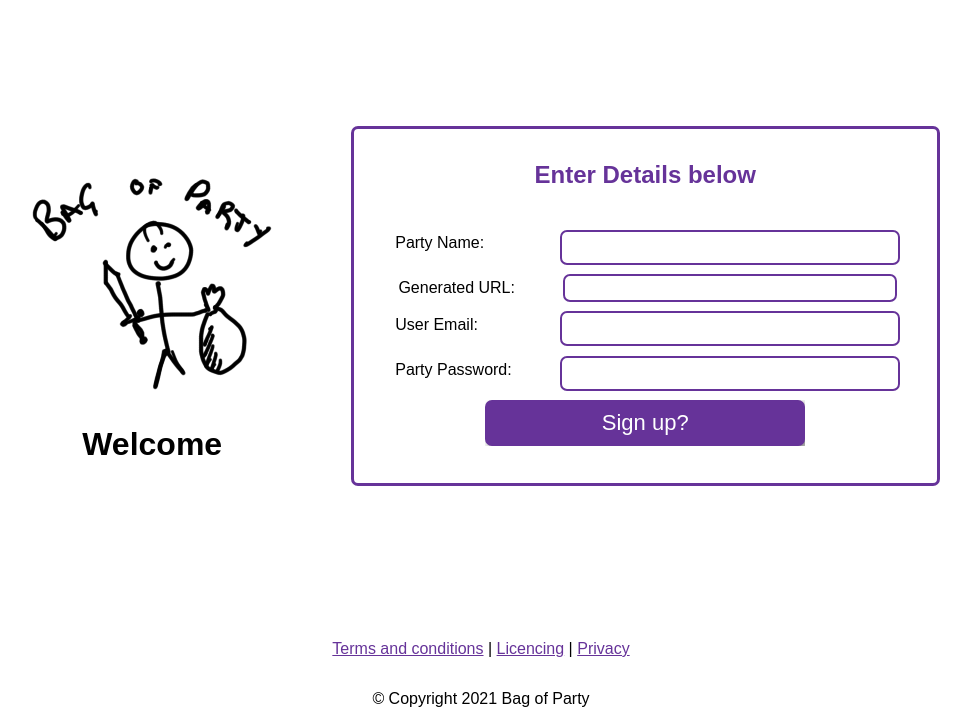
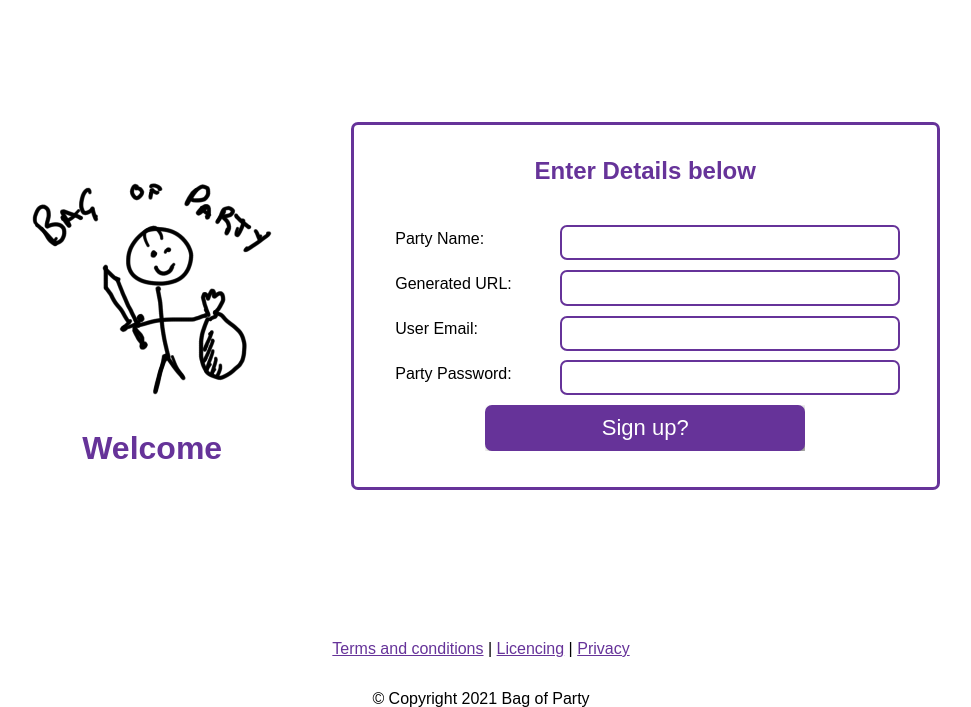
Before and after one commit to Bag-of-Party/python-website, a Flask app: page /signup in a window 1280 px wide. Shown: the top 707 px of the page, without its empty margins (159-1130 px from the left). Run offline with Flask 2, Linux system fonts and the light colour scheme; some libraries are stand-ins or nearby versions.

Commit message:
tweaks to css

```diff
--- a/static/css/main.css
+++ b/static/css/main.css
@@ -23,6 +23,15 @@ input {
 .party_page_header div{
     display: inline-block;
     text-align: center;
+}
+
+.party_page_header h1{
+    color: rebeccapurple;
+    font-weight: bold;
+}
+.party_page_header h3{
+    color: rebeccapurple;
+    font-size: x-large;
 }
 
 #footer {
@@ -163,7 +172,9 @@ input {
 #generated_url {
     display: block;
     width: 20rem;
-    padding: .3rem;
+    height: 1rem;
+    padding: 0.5rem;
+    text-align: left;
 }
 
 /* #signup_form input.cta {
```
